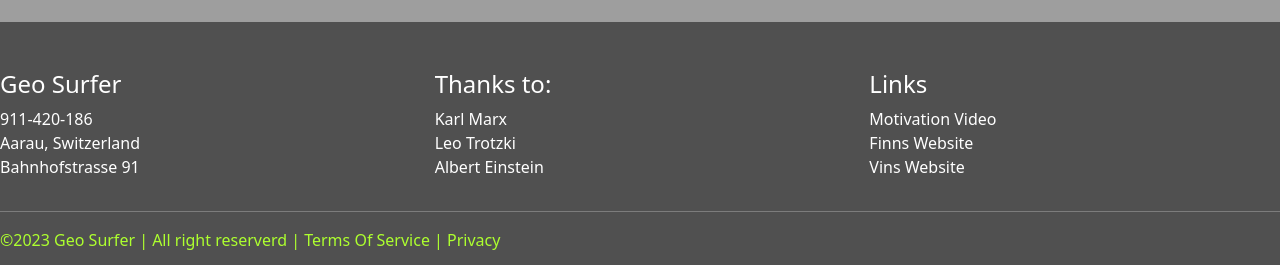
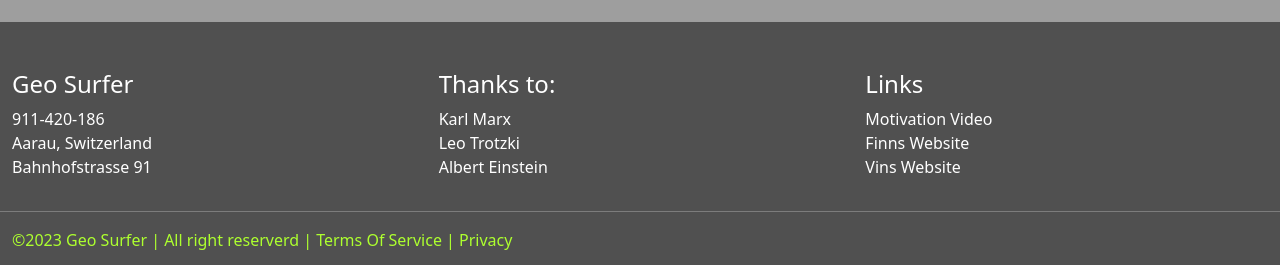
Before and after one commit to Kappa-X/Geo-Surfer, a React (Create React App) app: page / in a window 1280 px wide. Shown: the part 2434-2699 px from the top of the page. Built offline with nearby package versions, Linux system fonts and the light colour scheme.

Commit message:
Fixed footer white stripe problem

```diff
--- a/src/index.css
+++ b/src/index.css
@@ -72,6 +72,11 @@ p {
   min-height: 10vh;
 }
 
+.row {
+  margin-left: 0;
+  margin-right: 0;
+}
+
 @media (max-width: 850px) {
   .card-container {
     flex-direction: column;
```
